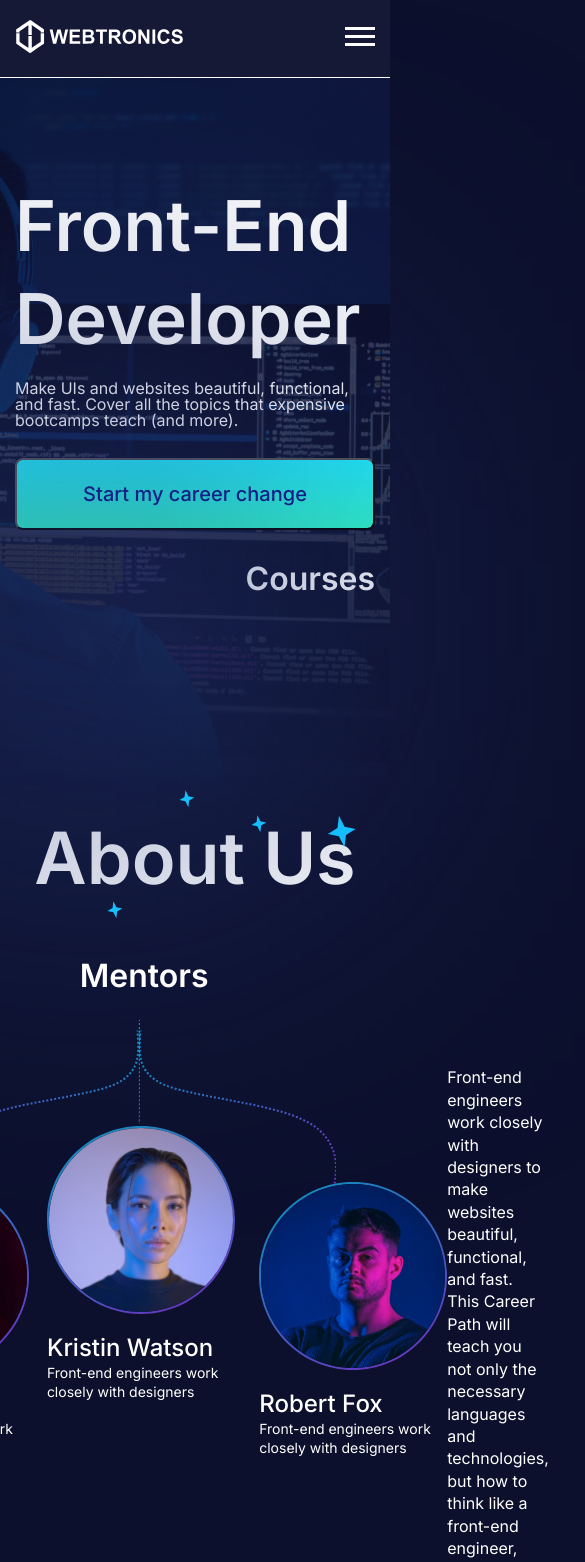
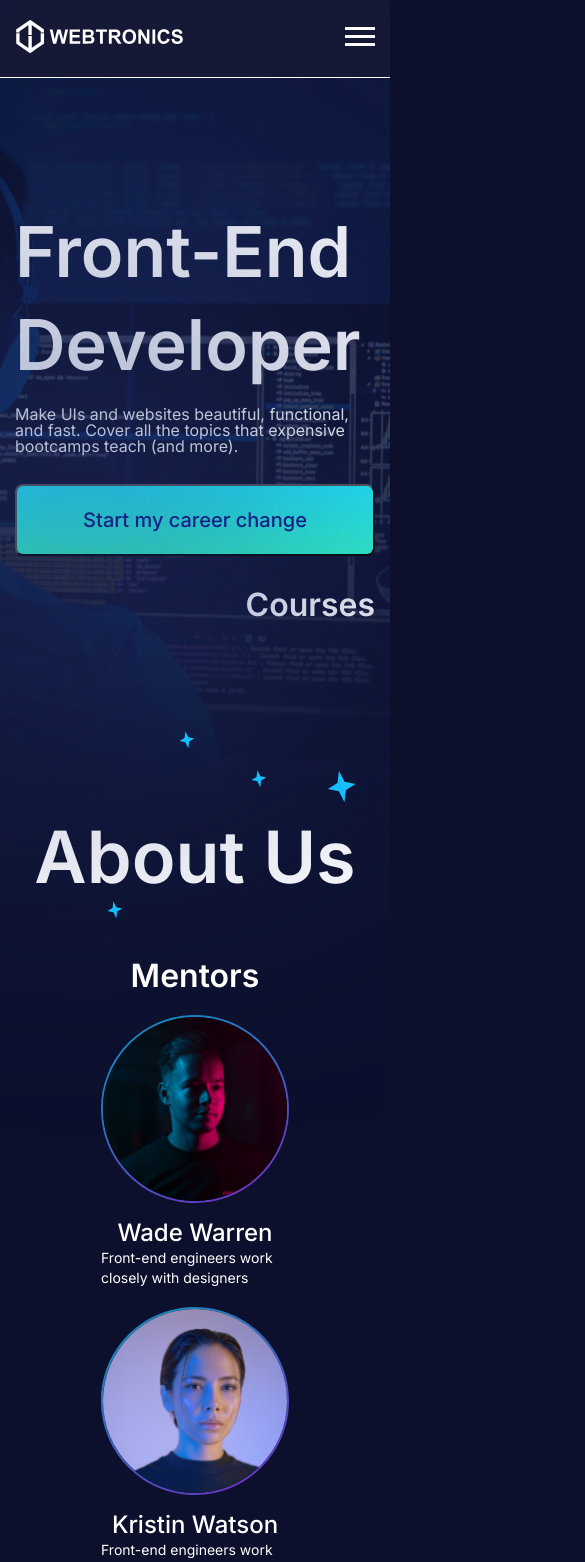
Before and after one commit to Gedeon4ick/Webtronics, a Next.js app: page / in a window 390 px wide. Shown: the top 1562 px of the page, 585 px wide, since content can reach past the window. Built offline with nearby package versions, Linux system fonts and the light colour scheme; data requests are answered from the project's data file.

Commit message:
MobileMenu

```diff
--- a/components/About/About.module.scss
+++ b/components/About/About.module.scss
@@ -4,7 +4,7 @@
     justify-content: center;
     position: relative;
     .wrapper {
-        min-width: 606px;
+        width: 606px;
         .title {
             margin-top: 56px;
             font-weight: 600;
@@ -27,3 +27,23 @@
         color: #FFFFFF;
     }
 }
+
+@media (max-width: 1050px) {
+    .content {
+        flex-direction: column;
+        .wrapper {
+            width: 100%;
+            .cards {
+                display: flex;
+                flex-direction: column;
+                align-items: center;
+                margin: 0 auto;
+                margin-bottom: 20px;
+            }
+        }
+
+        .description  {
+            margin: 0 auto;
+        }
+    }
+}
--- a/components/Hero/Hero.module.scss
+++ b/components/Hero/Hero.module.scss
@@ -71,6 +71,8 @@
 
 @media (max-width: 1170px) {
     .wrapper {
+        padding-top: 220px;
+    margin: auto;
         .element {
             h1 {
                 font-size: 120px;
--- a/components/Mentor/Mentor.module.scss
+++ b/components/Mentor/Mentor.module.scss
@@ -1,18 +1,7 @@
 .card {
     position: relative;
     margin-top: 186px;
-    // &:nth-child(1n) {
-    //     position: relative;
-    //     &::before {
-    //         content: "";
-    //         position: absolute;
-    //         top: 55%;
-    //         right: -60%;
-    //         background-image: url('../../img//leftVector.svg');
-    //         width: 198px;
-    //         height: 156px;
-    //     }
-    // }
+
     &:nth-child(2) {
         margin-top: 130px;
         position: relative;
@@ -71,3 +60,29 @@
     }
 
 }
+
+@media (max-width: 1050px) {
+    .card {
+        position: relative;
+        margin-top: 20px;
+        display: flex;
+        flex-direction: column;
+        &:nth-child(2) {
+        margin-top: 20px;
+            &::before {
+                display: none;
+            }
+        }
+        &:nth-child(3) {
+            &::before {
+                display: none;
+            }
+        }
+        &:nth-child(1) {
+            &::before {
+                display: none;
+            }
+        }
+
+    }
+}
--- a/components/Menu/Menu.module.scss
+++ b/components/Menu/Menu.module.scss
@@ -1,7 +1,5 @@
 .header {
-    // padding: 40px 0;
     padding: 0;
-    height: 815px;
     background-image: url('../../img/bg.png');
     background-size: cover;
     background-position: center;
@@ -66,11 +64,11 @@
 @media (max-width: 760px) {
     .header {
         nav {
-            position: sticky;
+            position: fixed;
+            width: 100%;
             top: 0;
             z-index: 2;
             background: #151936;
-
             border-bottom: 1px solid #fff;
         }
         .menu {
--- a/components/Menu/Menu.tsx
+++ b/components/Menu/Menu.tsx
@@ -26,8 +26,8 @@ const Menu = ({ links, setActive, active }: Props): JSX.Element => {
 			<div onClick={() => setActive(!active)} className={styles.hamburger}><span/><span/><span/></div>
 			<ul className={styles.ul}>
 				{links.map(link =>
-					<li className={styles.li} key={link.id}>
-						<Link className={styles.a} to={link.href} spy={true} smooth={true} duration={700} offset={-50}>{link.name}</Link>
+					<li  className={styles.li} key={link.id}>
+						<Link  className={styles.a} to={link.href} spy={true} smooth={true} duration={700} offset={-50}>{link.name}</Link>
 					</li>
 				)}
 			</ul>
--- a/components/MobailMenu/MobileMenu.module.scss
+++ b/components/MobailMenu/MobileMenu.module.scss
@@ -1,4 +1,4 @@
-.mobailMenu {
+.mobileMenu {
   transform: translateY(-100vh);
   transition: all 0.2s ease-in;
   &.active {
@@ -8,7 +8,7 @@
     width: 100%;
     height: 100vh;
     position: absolute;
-    top: -20px;
+    top: 0px;
     backdrop-filter: blur(6px);
     z-index: 1;
   }
--- a/components/MobailMenu/MobilelMenu.tsx
+++ b/components/MobailMenu/MobilelMenu.tsx
@@ -32,7 +32,7 @@ const MobailMenu = ({ links, active, setActive }: Props): JSX.Element => {
   }, [active]);
 
 	return (
-		<div className={active ? `${styles.mobailMenu} ${styles.active}` : styles.mobailMenu}
+		<div className={active ? `${styles.mobileMenu} ${styles.active}` : styles.mobileMenu}
 		onClick={() => setActive(false)}>
 				<div className={styles.blur}/>
 			<div className={styles.menu} onClick={e => e.stopPropagation()}>
@@ -42,7 +42,7 @@ const MobailMenu = ({ links, active, setActive }: Props): JSX.Element => {
 				<ul className={styles.ul}>
 					{links.map(link =>
 						<li className={styles.li} key={link.id}>
-							<Link className={styles.a} to={link.href} spy={true} smooth={true} duration={700} offset={-50}>{link.name}</Link>
+							<Link onClick={() => setActive(!active)} className={styles.a} to={link.href} spy={true} smooth={true} duration={700} offset={-100}>{link.name}</Link>
 						</li>
 					)}
 				</ul>
--- a/pages/index.tsx
+++ b/pages/index.tsx
@@ -28,11 +28,11 @@ export default function Home({ home }: InferGetStaticPropsType<typeof getStaticP
 				<link href="https://fonts.googleapis.com/css2?family=Inter:wght@400;500;600&display=swap" rel="stylesheet" />
 			</Head>
 			<header className={styles.header}>
-					<nav>
-						<MobailMenu active={menuActive} setActive={setMenuActive} links={menu} />
-						<Menu links={menu} setActive={setMenuActive} active={menuActive}/>
-					</nav>
-					<Hero />
+				<nav>
+					<MobailMenu active={menuActive} setActive={setMenuActive} links={menu} />
+					<Menu links={menu} setActive={setMenuActive} active={menuActive}/>
+				</nav>
+				<Hero />
 			</header>
 			<div className="container">
 				<About mentors={mentors} />
@@ -43,13 +43,13 @@ export default function Home({ home }: InferGetStaticPropsType<typeof getStaticP
 				<Gallery />
 				<Contact /> */}
 			</div>
-			<footer className={styles.footer}>
+			{/* <footer className={styles.footer}>
 				<div className={styles.content}>
 					<div className="container">
 						<Footer links={menu} />
 					</div>
 				</div>
-			</footer>
+			</footer> */}
 		</>
 	)
 }
--- a/styles/globals.css
+++ b/styles/globals.css
@@ -16,9 +16,12 @@ a {
   margin: 0 auto;
 }
 
+
 header {
   padding: 40px 40px ;
 }
+
+
 
 html {
   background-color: #0C102D;
```
